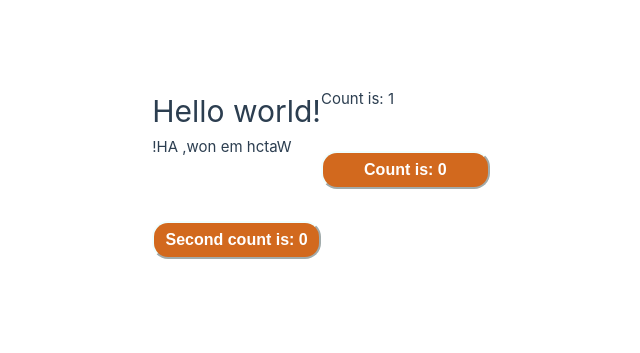
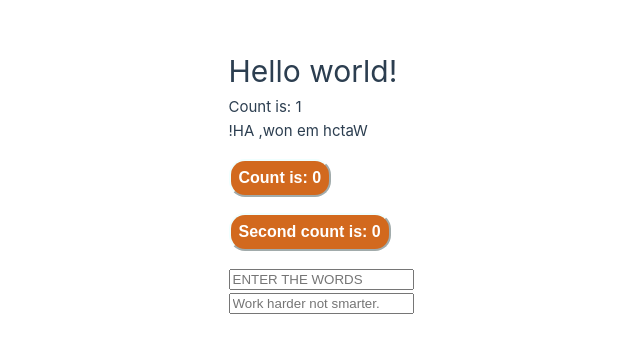
Before and after one commit to jmfadeley/vuejs-practice, a Vue app: page / in a window 1280 px wide. Shown: the part 219-572 px from the top of the page, without its empty margins (319-959 px from the left). Built offline with nearby package versions, Linux system fonts and the light colour scheme.

Commit message:
More lessons.

```diff
--- a/src/App.vue
+++ b/src/App.vue
@@ -31,6 +31,16 @@ import { reactive, ref } from 'vue';
     // Update component state:
     count.value++;
   }
+
+  const text = ref('');
+  const words = ref('');
+
+  function onInput(e) {
+    text.value = e.target.value;
+  }
+
+  // By using both the bind and on, two way bindings are possible.
+  // But model just combines both.
 </script>
 
 <template>
@@ -38,10 +48,21 @@ import { reactive, ref } from 'vue';
   <p>Count is: {{ counter.count }}</p>
   <p>{{ behold.split('').reverse().join('') }}</p>
 
-  <button v-on:click="increment"> Count is: {{ count }}</button>
-  <button @click="increment"> Second count is: {{ count }}</button>
+  <div>
+    <button v-on:click="increment"> Count is: {{ count }}</button>
+    <button @click="increment"> Second count is: {{ count }}</button>
+  </div>
+  <!-- <h2 :class="accentClass">Make me red!</h2> -->
 
-  <!-- <h2 :class="accentClass">Make me red!</h2> -->
+  <div>
+    <input :class="textfield"
+      :value="text"
+      @input="onInput"
+      placeholder="ENTER THE WORDS">
+    <p>{{ text }}</p>
+    <input v-model="words" placeholder="Work harder not smarter.">
+    <p>{{ words }}</p>
+  </div>
 </template>
 
 <style>
@@ -60,4 +81,8 @@ import { reactive, ref } from 'vue';
     font-size: 1rem;
     color:white;
   }
+
+  .textfield {
+    display: block;
+  }
 </style>
--- a/src/assets/main.css
+++ b/src/assets/main.css
@@ -29,8 +29,8 @@ a,
   }
 
   #app {
-    display: grid;
-    grid-template-columns: 1fr 1fr;
+    /* display: grid; */
+    /* grid-template-columns: 1fr 1fr; */
     padding: 0 2rem;
   }
 }
```
